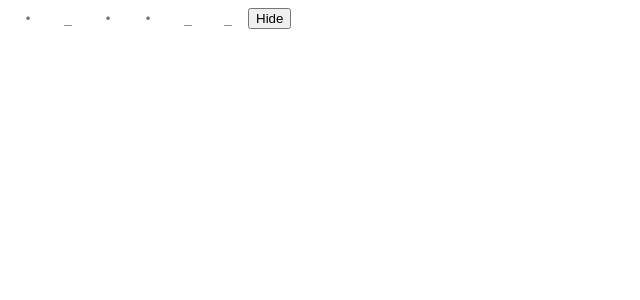
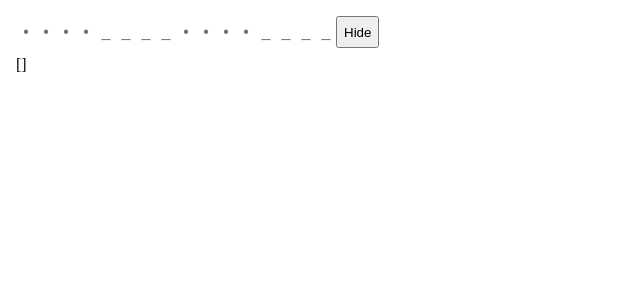
Before and after one commit to aquilinopintoa/angular-components, an Angular app: page / in a window 1280 px wide. Shown: the top 300 px of the page, without its empty margins (0-640 px from the left). Built offline with nearby package versions, Linux system fonts and the light colour scheme.

Commit message:
fixed error

```diff
--- a/src/app/app.component.html
+++ b/src/app/app.component.html
@@ -1,6 +1,6 @@
 <div>
   <input-numeric-mask
-    [inputsCount]="6"
-    [disabledPositions]="[0, 2 , 3]"
+    [inputsCount]="16"
+    [disabledPositions]="[0, 1, 2 , 3, 8, 9, 10, 11]"
   ></input-numeric-mask>
 </div>
--- a/src/app/components/input-numeric-mask/input-numeric-mask.component.html
+++ b/src/app/components/input-numeric-mask/input-numeric-mask.component.html
@@ -1,9 +1,14 @@
 <div class="input-numeric-mask">
-  <input *ngFor="let inputMetadata of inputsMetadata"
+  <input #input *ngFor="let inputMetadata of inputsMetadata"
          [type]="hideValue ? 'password' : 'numeric'"
          maxlength="1"
          [disabled]="inputMetadata.disabled"
          [placeholder]="inputMetadata.disabled ? '•' : '_'"
+         (input)="setValue(inputMetadata.position, $event.target)"
+         (keydown)="handlerKeyup(inputMetadata.position, $event)"
   >
   <button (click)="hideValue=!hideValue">{{hideValue ? 'Show' : 'Hide'}}</button>
 </div>
+<div class="input-numeric-mask__value">
+  {{value | json}}
+</div>
--- a/src/app/components/input-numeric-mask/input-numeric-mask.component.scss
+++ b/src/app/components/input-numeric-mask/input-numeric-mask.component.scss
@@ -1,17 +1,23 @@
 :host {
   .input-numeric-mask {
     display: flex;
+    padding: 8px;
 
     input {
       border: none;
       outline: none;
-      width: 20px;
-      margin: 0 8px;
+      width: 16px;
       text-align: center;
+      height: 30px;
+      font-size: 16px;
 
       &:disabled {
         background-color: white;
       }
     }
+
+    &__value {
+      padding: 0px 8px;
+    }
   }
 }
--- a/src/app/components/input-numeric-mask/input-numeric-mask.component.ts
+++ b/src/app/components/input-numeric-mask/input-numeric-mask.component.ts
@@ -1,4 +1,4 @@
-import {Component, Input, OnInit} from '@angular/core';
+import {Component, ElementRef, Input, OnInit, QueryList, ViewChild, ViewChildren} from '@angular/core';
 
 interface InputMetadata {
   value: number;
@@ -12,6 +12,7 @@ interface InputMetadata {
   styleUrls: ['./input-numeric-mask.component.scss']
 })
 export class InputNumericMaskComponent implements OnInit {
+  public value = [];
   public hideValue = false;
   public inputsMetadata: InputMetadata[] = [];
   private _positionsNumber = 0;
@@ -24,6 +25,7 @@ export class InputNumericMaskComponent implements OnInit {
     this._disabledPositions = value;
     this.calculateInputMetadata();
   }
+  @ViewChildren('input') viewList: QueryList<ElementRef>;
 
   constructor() { }
 
@@ -43,7 +45,72 @@ export class InputNumericMaskComponent implements OnInit {
     }
   }
 
+  setValue(index: number, event: EventTarget): void {
+    const value = (event as HTMLInputElement).value;
+    this.inputsMetadata[index].value = value ? parseInt(value, 10) : null;
+    // emit valueChange to value control accessor interface
+    this.value = this.inputsMetadata.map((input) => input.value);
 
+    if (value) {
+      this._focusOnNextInput(index);
+    }
+  }
 
+  handlerKeyup(index: number, keyEvent: KeyboardEvent) {
+    switch (keyEvent.code) {
+      case 'Backspace':
+        if (!this.inputsMetadata[index].value) {
+          this._focusOnLeftInput(index);
+        }
+        break;
+      default:
+    }
+  }
 
+  private _focusOnNextInput(focusedIndex: number): void {
+    const validNextInput = this._nextRightValidInput(focusedIndex);
+
+    const inputsDOM = this.viewList
+      .toArray()
+      .map((inputER) => inputER.nativeElement);
+
+    inputsDOM[validNextInput].focus();
+  }
+
+  private _focusOnLeftInput(focusedIndex: number): void {
+    const validNextInput = this._nextLeftValidInput(focusedIndex);
+
+    const inputsDOM = this.viewList
+      .toArray()
+      .map((inputER) => inputER.nativeElement);
+
+    inputsDOM[validNextInput].focus();
+  }
+
+  private _nextRightValidInput(currentIndex: number): number {
+    let newIndex = this._positionsNumber - 1;
+
+    for (let i = currentIndex + 1 ; i < this._positionsNumber; i++) {
+      const previousValue = this.inputsMetadata[i].value;
+      if (!this._disabledPositions.includes(i) && previousValue === null) {
+        newIndex = i;
+        break;
+      }
+    }
+
+    return newIndex;
+  }
+
+  private _nextLeftValidInput(currentIndex: number): number {
+    let newIndex = currentIndex;
+
+    for (let i = newIndex - 1; i > 0; i--) {
+      if (!this._disabledPositions.includes(i)) {
+        newIndex = i;
+        break;
+      }
+    }
+
+    return newIndex;
+  }
 }
```
